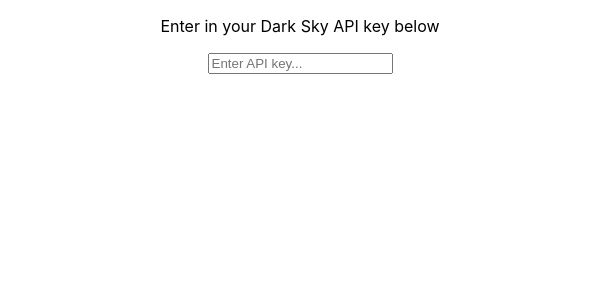
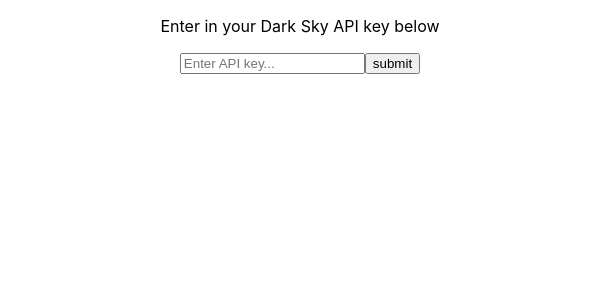
Before and after one commit to christinlepson/react-weather-app, a React (Create React App) app: page / in a window 600 px wide. Shown: the top 300 px of the page. Built offline with nearby package versions, Linux system fonts and the light colour scheme; no server answers.

Commit message:
Added viewport tag for responsive layout, changed APIForm input from search to text

```diff
--- a/public/index.html
+++ b/public/index.html
@@ -2,6 +2,7 @@
 <html lang="en">
   <head>
     <meta charset="utf-8" />
+    <meta name="viewport" content="width=device-width, initial-scale=1.0">
     <link rel="shortcut icon" href="%PUBLIC_URL%/favicon.ico" />
     <meta
       name="viewport"
--- a/src/App.css
+++ b/src/App.css
@@ -168,6 +168,12 @@
         flex-direction: column;
     }
 
+    .weekly-forecast-item {
+        border-bottom: 1px solid #000;
+        border-right: none;
+        border-left: none;
+    }
+
 }
 
 
--- a/src/components/APIForm.js
+++ b/src/components/APIForm.js
@@ -20,7 +20,8 @@
                         <div className="api-form-container">
                             <p>Enter in your Dark Sky API key below</p>
                             <form onSubmit={handleFormSubmit}>
-                                <input ref={this.apiinputRef} type="search" placeholder="Enter API key..." />
+                                <input ref={this.apiinputRef} type="text" placeholder="Enter API key..." />
+                                <input type="submit" value="submit" />
                             </form>
                         </div>
                     );
```
